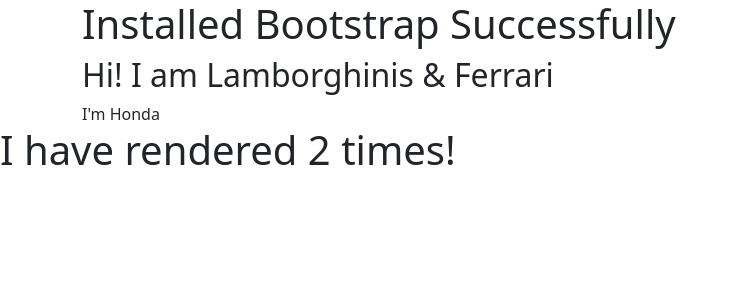
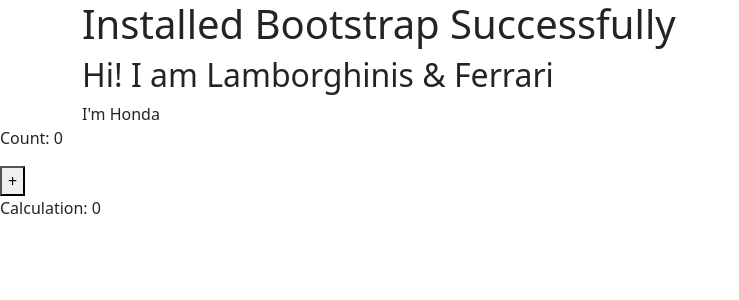
Before and after one commit to Christiannaira/react-project-first, a React (Vite) app: page / in a window 1280 px wide. Shown: the top 300 px of the page, without its empty margins (0-739 px from the left). Built offline with nearby package versions, Linux system fonts and the light colour scheme.

Commit message:
feat: Implemented useEffect & useState hooks

```diff
--- a/src/State.tsx
+++ b/src/State.tsx
@@ -4,24 +4,20 @@
 function State(){
 
     const [count, setCount] = useState(0);
+    const [calculation, setCalculation] = useState(0);
 
     useEffect(() => {
 
-        setTimeout(
-            () => {
+           setCalculation(() => count * 2)
 
-                setCount((count) => count + 1);
-
-            }, 1000
-        );
-
-    }, [])
+    }, [count])
 
 
     return(
         <>
-    <h1>I have rendered {count} times!</h1>
-
+        <p>Count: {count}</p>
+        <button onClick={() => setCount((c) => c + 1)}>+</button>
+        <p>Calculation: {calculation}</p>
         </>
     )
 
```
